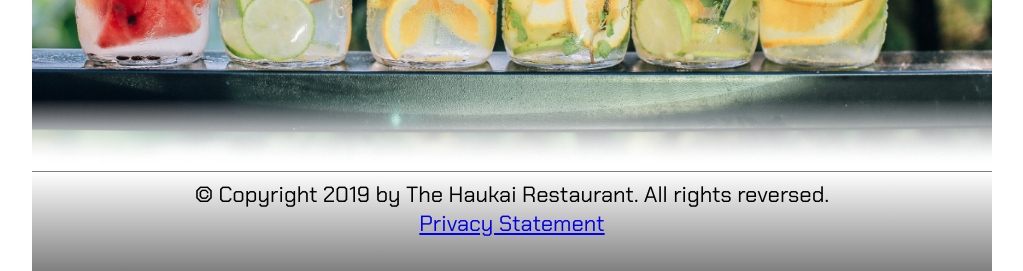
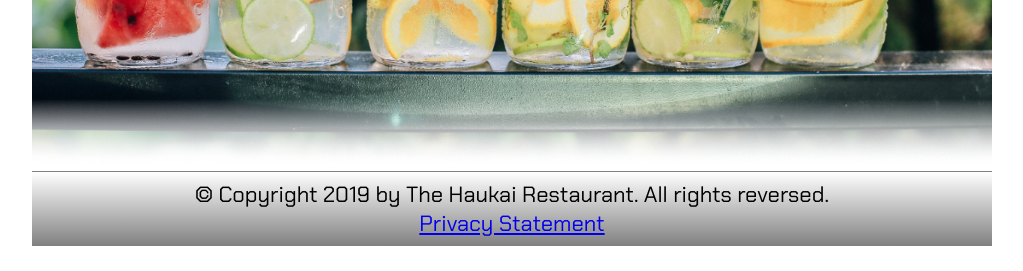
Before and after one commit to LightningAndy/haukai, a PHP site: page /menu.html in a window 1280 px wide. Shown: the part 4773-5044 px from the top of the page, without its empty margins (128-1151 px from the left). After the commit the page ends 5019 px from the top, so only its background shows below. Run offline with PHP 8.4, Linux system fonts and the light colour scheme.

Commit message:
updated footer

```diff
--- a/styles/styles.css
+++ b/styles/styles.css
@@ -58,7 +58,6 @@
  }
 
  .footer {
-     height: 100px;
      background-color: whitesmoke;
      background-image: linear-gradient(white, grey);
      text-align: center;
```
Also changed, not shown: README.md.
